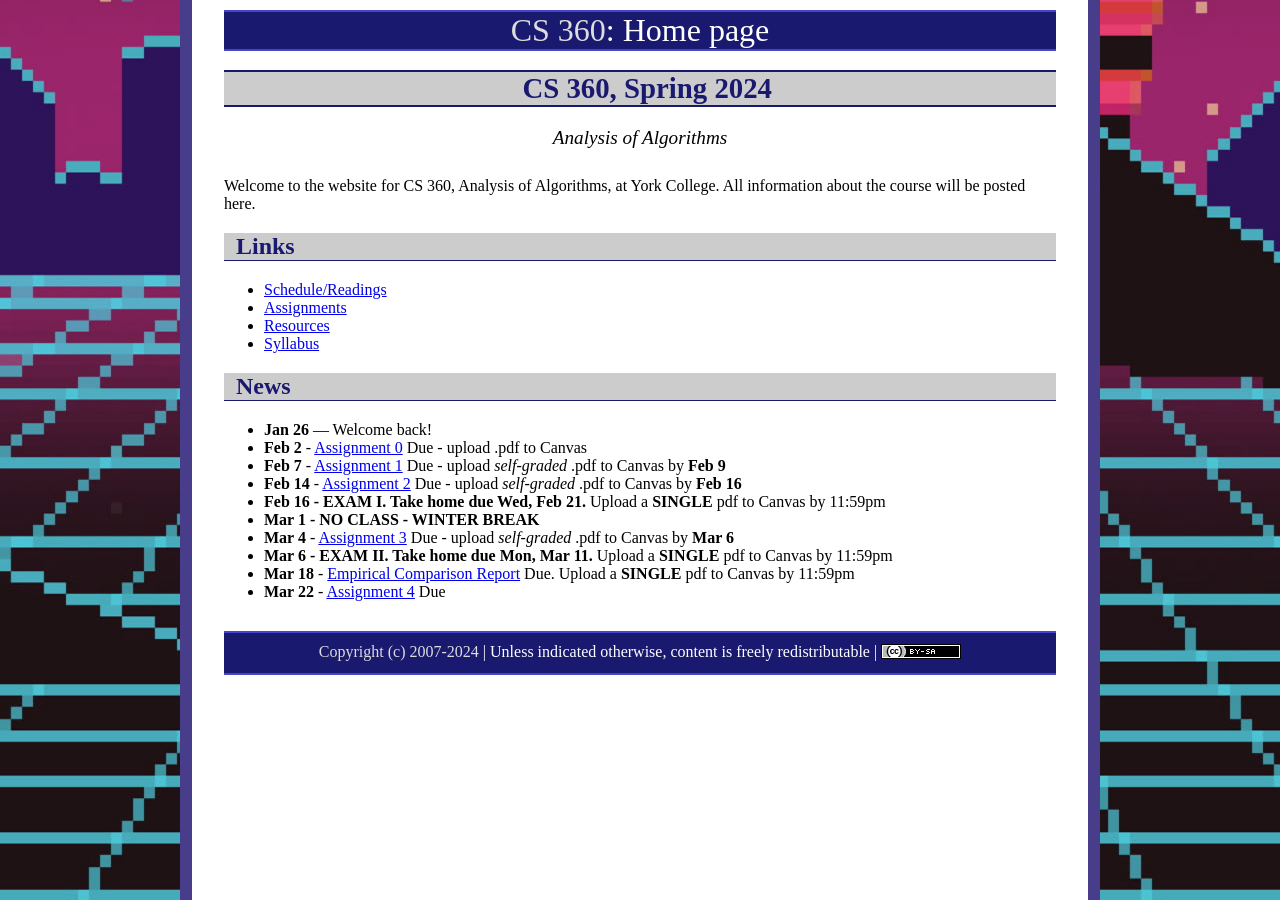
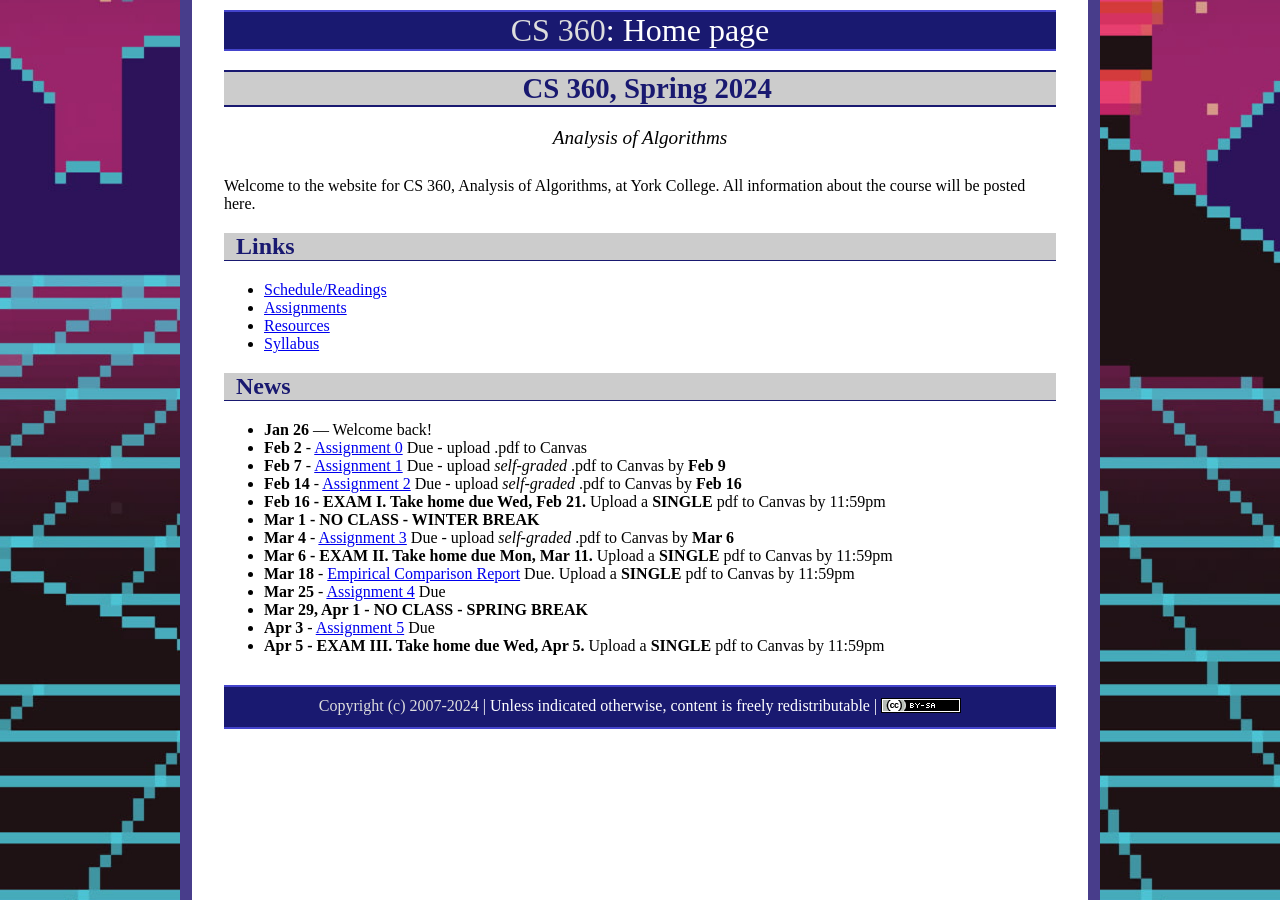
Before and after one commit to ycpcs/cs360-spring2024, a Jekyll site: the page built from index.md, in a window 1280 px wide. Built offline with Jekyll 4.4.1, drawn with Linux system fonts in a browser that asks for light colours.

```diff
--- a/index.md
+++ b/index.md
@@ -26,7 +26,10 @@ Welcome to the website for CS 360, Analysis of Algorithms, at York College.  All
 * **Mar 4** - [Assignment 3](assign/assign03.html) Due - upload *self-graded* .pdf to Canvas by **Mar 6**
 * **Mar 6 - EXAM II. Take home due Mon, Mar 11.** Upload a **SINGLE** pdf to Canvas by 11:59pm
 * **Mar 18** - [Empirical Comparison Report](assign/emp_comp.html) Due. Upload a **SINGLE** pdf to Canvas by 11:59pm
-* **Mar 22** - [Assignment 4](assign/assign04.html) Due
+* **Mar 25** - [Assignment 4](assign/assign04.html) Due
+* **Mar 29, Apr 1 - NO CLASS - SPRING BREAK**
+* **Apr 3** - [Assignment 5](assign/assign05.html) Due
+* **Apr 5 - EXAM III. Take home due Wed, Apr 5.** Upload a **SINGLE** pdf to Canvas by 11:59pm
 
 <!--
 * **Feb 6** - [Assignment 1](assign/assign01.html) Due
```
Also changed, not shown: assign/assign04.md (+1 -1 lines), assign/index.md (+1 -1 lines), js/AACONFIG-scheduleInfo.js (+8 -8 lines).
